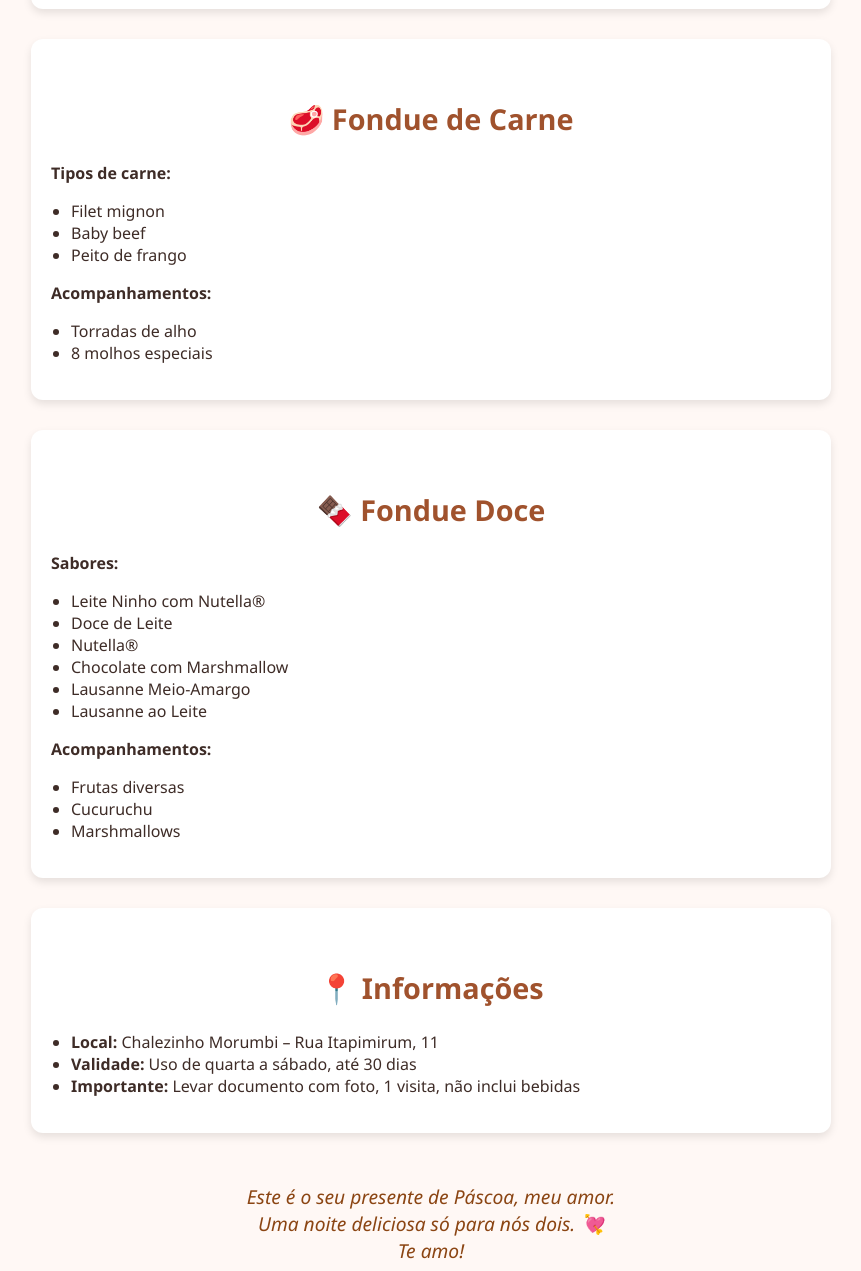
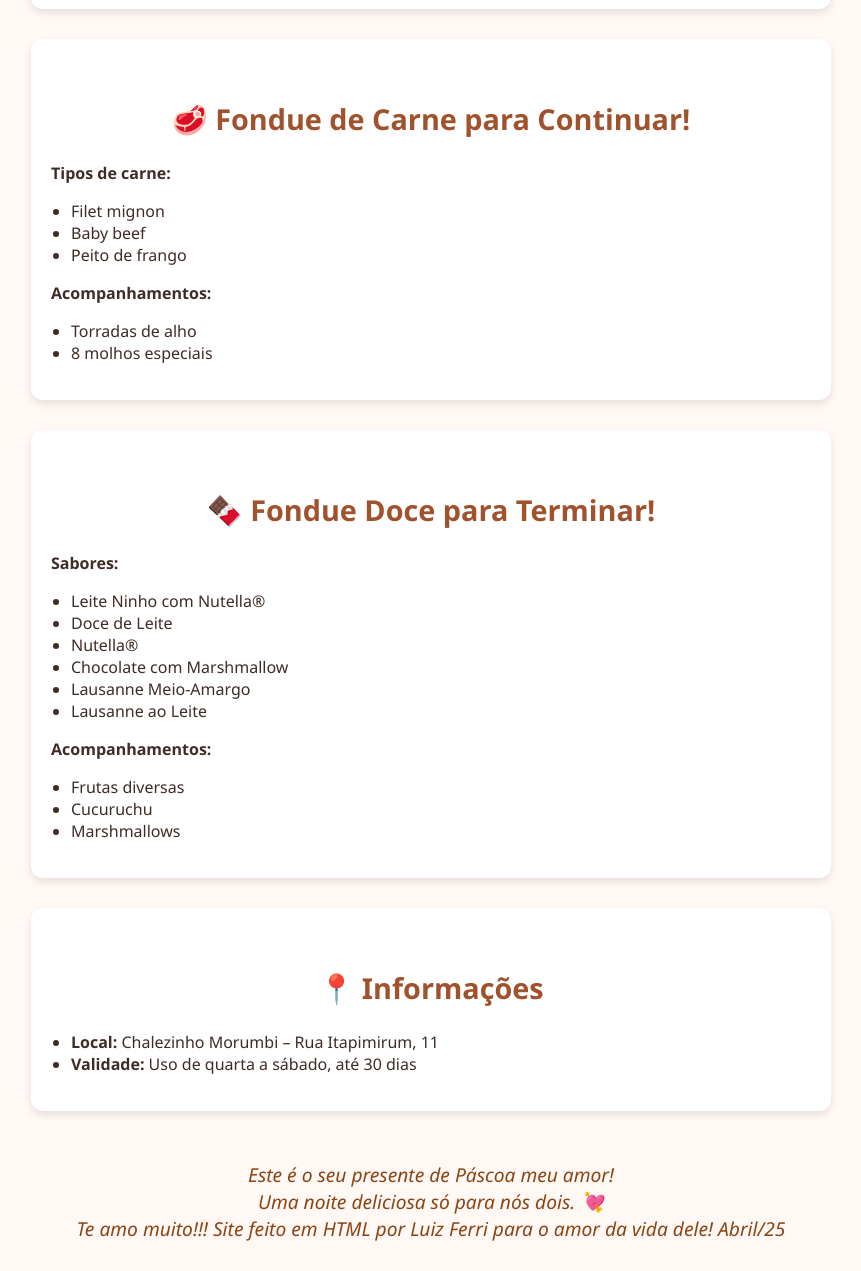
Before and after one commit to LuizFerri87/Presente, a plain HTML site: page index.html in a window 1280 px wide. Shown: the part 829-2100 px from the top of the page, without its empty margins (209-1070 px from the left). Drawn offline with Linux system fonts and the light colour scheme.

Commit message:
Update index.html

```diff
--- a/index.html
+++ b/index.html
@@ -3,7 +3,7 @@
 <head>
   <meta charset="UTF-8" />
   <meta name="viewport" content="width=device-width, initial-scale=1.0"/>
-  <title>Presente de Páscoa 💝</title>
+  <title>Presente de Páscoa para o Amor da Minha Vida!!! 💝</title>
   <style>
     body {
       font-family: 'Segoe UI', sans-serif;
@@ -49,7 +49,7 @@
   <p style="text-align:center; font-size: 1.2em;">Prepare-se para uma noite inesquecível de fondue e romance no Chalezinho Morumbi 💖</p>
 
   <div class="section">
-    <h2>🧀 Fondue de Queijo</h2>
+    <h2>🧀 Fondue de Queijo para Começar!</h2>
     <p><strong>Sabores:</strong></p>
     <ul>
       <li>Original</li>
@@ -74,7 +74,7 @@
   </div>
 
   <div class="section">
-    <h2>🥩 Fondue de Carne</h2>
+    <h2>🥩 Fondue de Carne para Continuar!</h2>
     <p><strong>Tipos de carne:</strong></p>
     <ul>
       <li>Filet mignon</li>
@@ -89,7 +89,7 @@
   </div>
 
   <div class="section">
-    <h2>🍫 Fondue Doce</h2>
+    <h2>🍫 Fondue Doce para Terminar!</h2>
     <p><strong>Sabores:</strong></p>
     <ul>
       <li>Leite Ninho com Nutella®</li>
@@ -112,14 +112,14 @@
     <ul>
       <li><strong>Local:</strong> Chalezinho Morumbi – Rua Itapimirum, 11</li>
       <li><strong>Validade:</strong> Uso de quarta a sábado, até 30 dias</li>
-      <li><strong>Importante:</strong> Levar documento com foto, 1 visita, não inclui bebidas</li>
     </ul>
   </div>
 
   <div class="footer">
-    Este é o seu presente de Páscoa, meu amor. <br/>
+    Este é o seu presente de Páscoa meu amor! <br/>
     Uma noite deliciosa só para nós dois. 💘<br/>
-    Te amo!
+    Te amo muito!!!
+    Site feito em HTML por Luiz Ferri para o amor da vida dele! Abril/25
   </div>
 
 </body>
```
